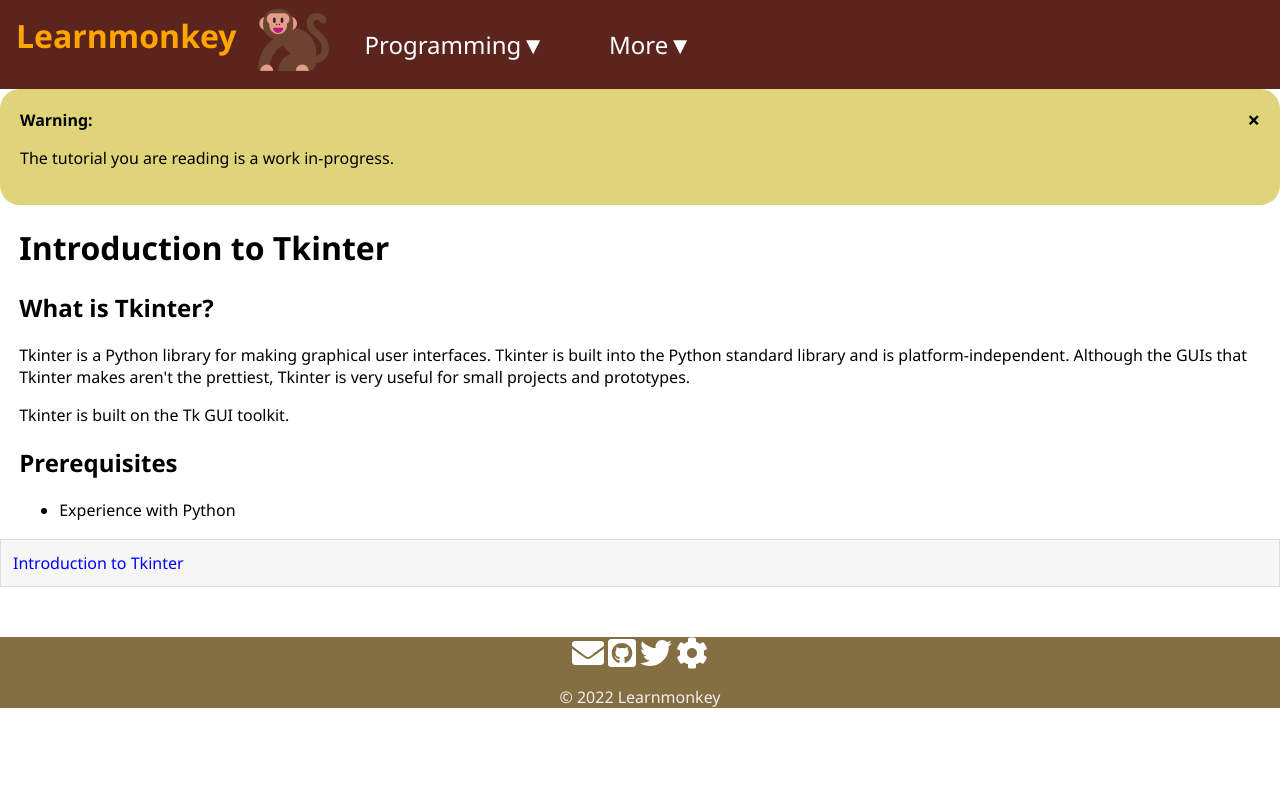
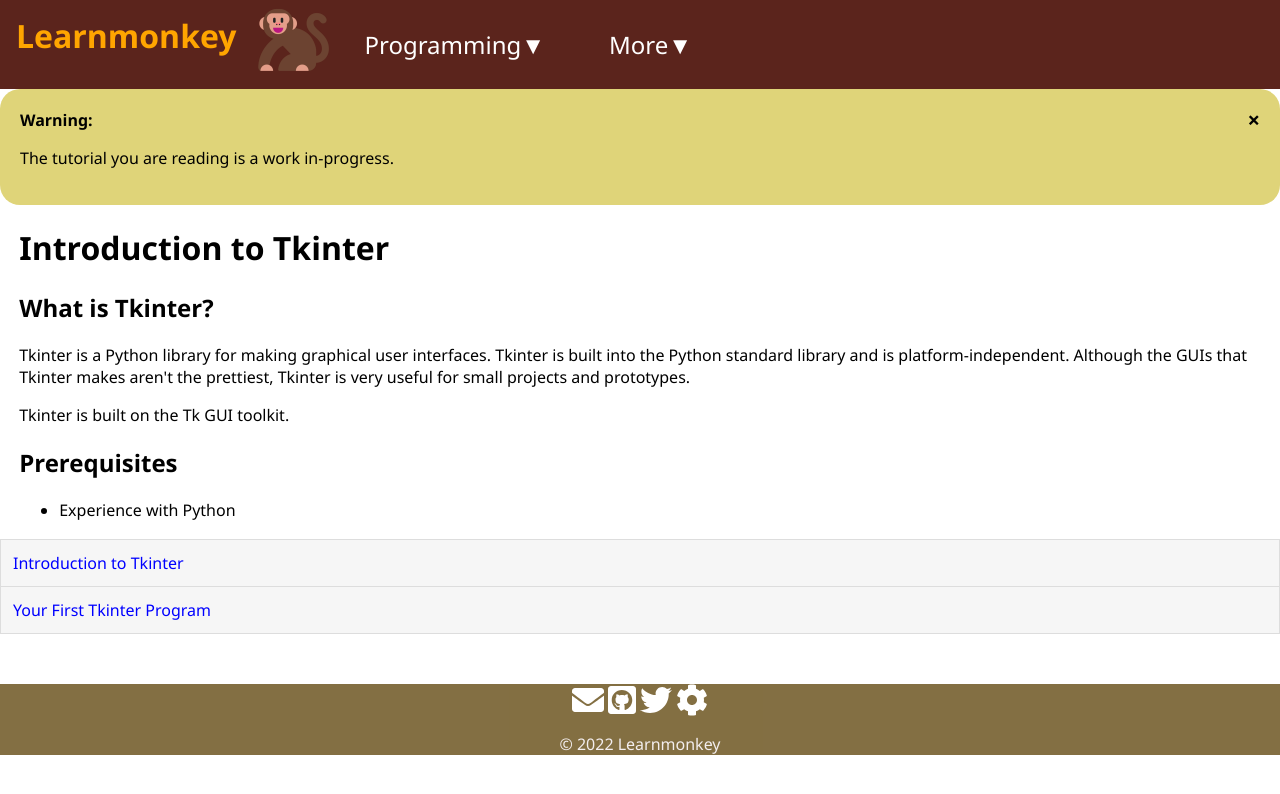
Before and after one commit to learnmonkey/learnmonkey.github.io, a Jekyll site: the page built from programming/python/tkinter/index.html, in a window 1280 px wide. Shown: the top 794 px of the page. Built offline with Jekyll 4.4.1, drawn with Linux system fonts in a browser that asks for light colours; nearby versions of some CDN libraries.

Commit message:
add to tkinter list

```diff
--- a/_layouts/tkinter.html
+++ b/_layouts/tkinter.html
@@ -7,6 +7,7 @@
         <main>{{content}}</main>
         <ul id="tutorials-list">
               <a href="/programming/python/tkinter/"><li>Introduction to Tkinter</li></a>
+              <a href="/programming/python/tkinter/your-first-tkinter-program"><li>Your First Tkinter Program</li></a>
         </ul>
         {%- include footer.html -%}
     </body>
```
